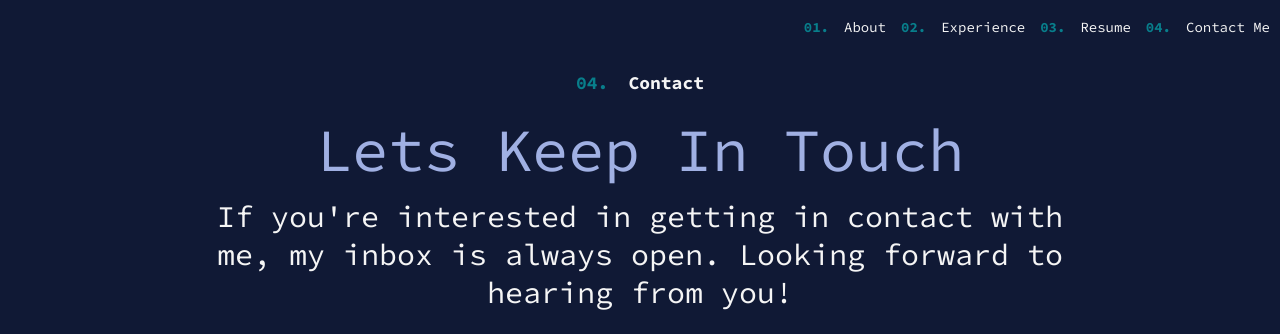
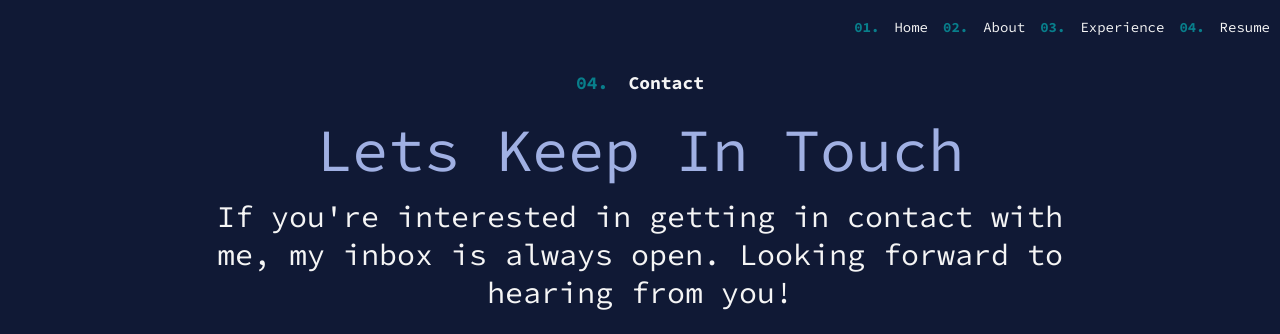
Before and after one commit to emadsen114/madsen-project, a website: page front-end/contact-page.html in a window 1280 px wide. Shown: the top 334 px of the page. Drawn offline with Linux system fonts and the light colour scheme.

Commit message:
routing errors

```diff
--- a/front-end/contact-page.html
+++ b/front-end/contact-page.html
@@ -192,14 +192,15 @@ p {
 </head>
 <body>
     <div class ='link-container'>
-        <h3 class="link-numbers">01.</h3>
-        <a href="about-page" class = "link-button">About</a>
-        <h3 class="link-numbers"> 02.</h3>
-        <a href="experience-page" class = "link-button">Experience</a>
+        <h3 class="link-numbers"> 01.</h3>
+        <a href="/index.html" class = "link-button">Home</a>
+        <h3 class="link-numbers">02.</h3>
+        <a href="/front-end/about-page.html" class = "link-button">About</a>
         <h3 class="link-numbers"> 03.</h3>
-        <a href="resume" class = "link-button">Resume</a>
+        <a href="/front-end/experience-page.html" class = "link-button">Experience</a>
         <h3 class="link-numbers"> 04.</h3>
-        <a href="contact-page" class = "link-button">Contact Me</a>
+        <a href="/front-end/resume.html" class = "link-button">Resume</a>
+
 
     </div>
     <div class="container">
```
Also changed, not shown: front-end/about-page.html (+4 -4 lines), front-end/experience-page.html (+3 -3 lines), 1 other file.
